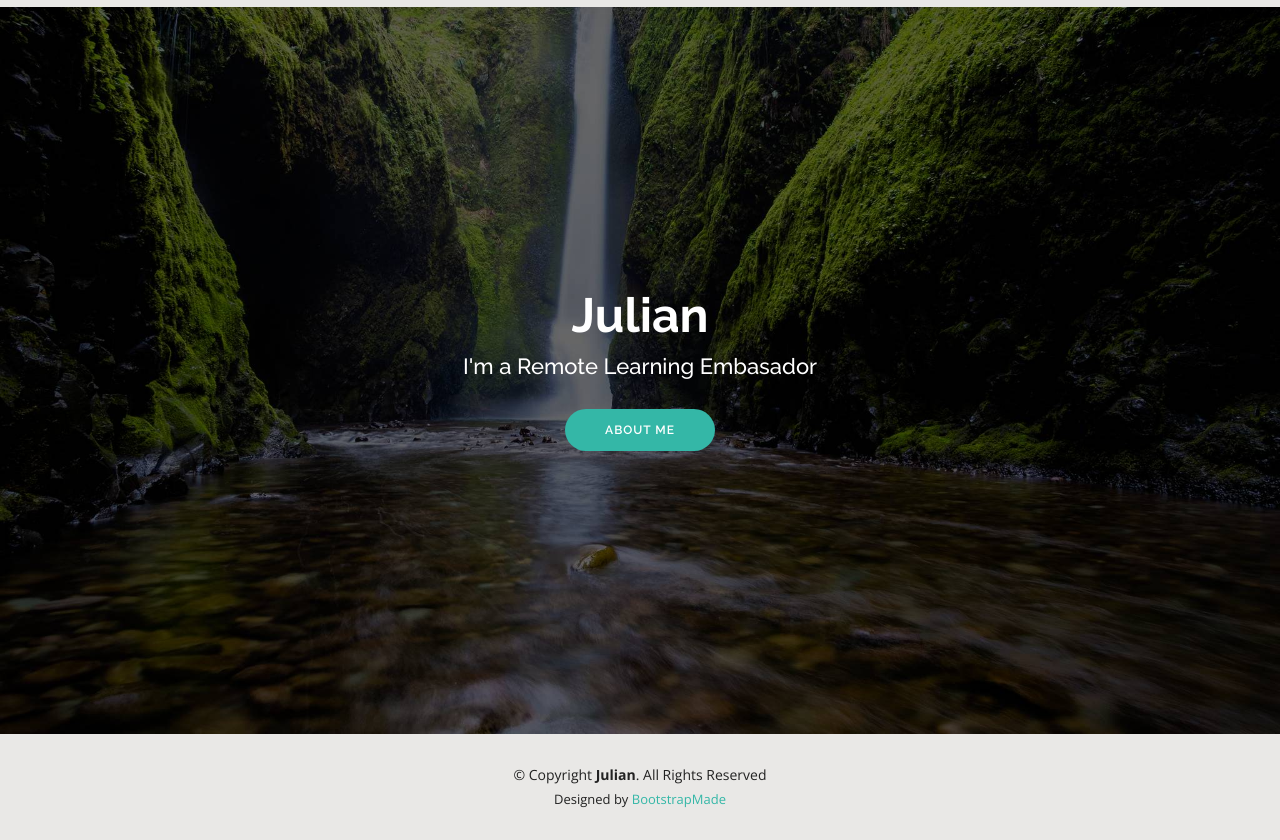
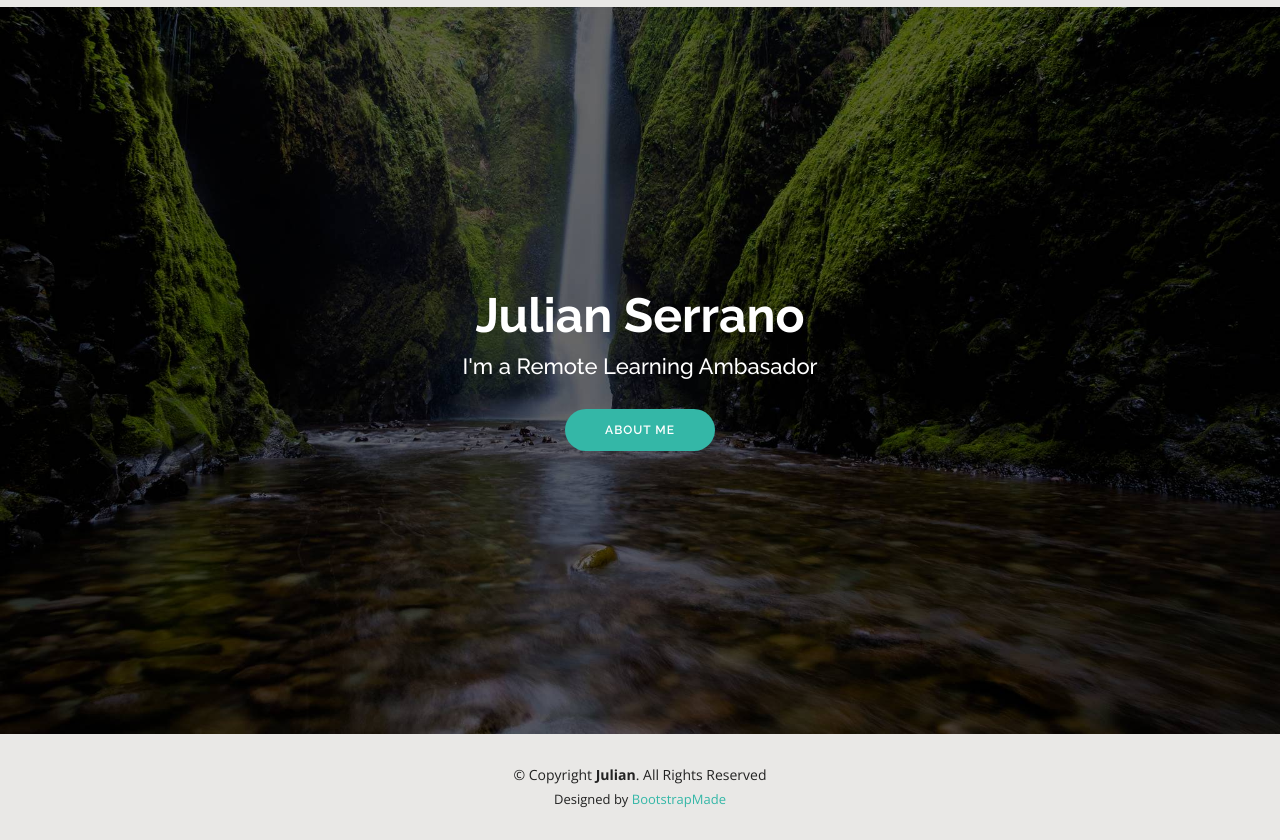
Before and after one commit to ctbjulian/ctbjulian.github.io, a plain HTML site: page index.html in a window 1280 px wide. Shown: the part 66-906 px from the top of the page. Drawn offline with nearby package versions, Linux system fonts and the light colour scheme.

Commit message:
Update index.html

```diff
--- a/index.html
+++ b/index.html
@@ -70,8 +70,8 @@
   <!-- ======= Hero Section ======= -->
   <section id="hero" class="d-flex align-items-center">
     <div class="container d-flex flex-column align-items-center" data-aos="zoom-in" data-aos-delay="100">
-      <h1>Julian</h1>
-      <h2>I'm a Remote Learning Embasador</h2>
+      <h1>Julian Serrano</h1>
+      <h2>I'm a Remote Learning Ambasador</h2>
       <a href="about.html" class="btn-about">About Me</a>
     </div>
   </section><!-- End Hero -->
```
